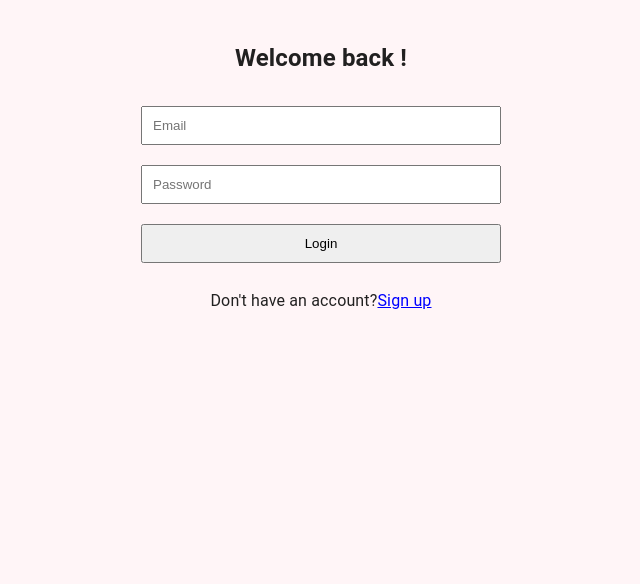
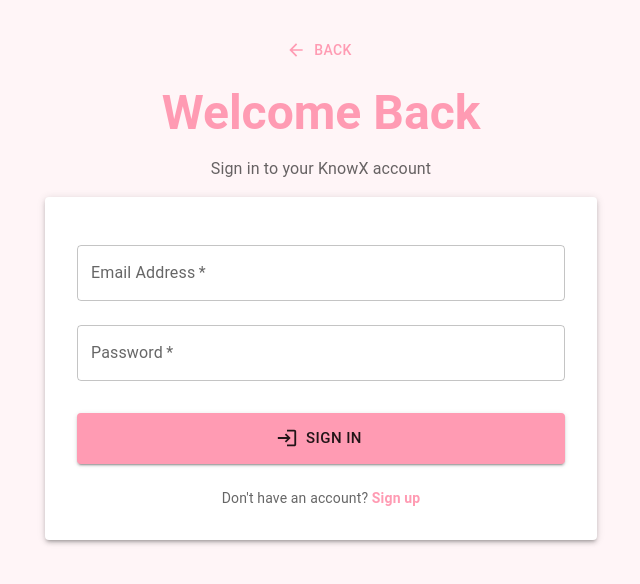
Before and after one commit to Nelyrma/KnowX_project, a React (Create React App) app in the folder knowx-front/: page /login in a window 1280 px wide. Shown: the top 584 px of the page, without its empty margins (319-959 px from the left). Built offline with nearby package versions, Linux system fonts and the light colour scheme.

Commit message:
Update the design

```diff
--- a/knowx-front/src/Login.jsx
+++ b/knowx-front/src/Login.jsx
@@ -1,58 +1,127 @@
 import { useState } from 'react';
 import axios from 'axios';
-import { useNavigate } from 'react-router-dom';
+import { useNavigate, Link } from 'react-router-dom';
+import {
+  Container,
+  Paper,
+  TextField,
+  Button,
+  Typography,
+  Box,
+  Alert
+} from '@mui/material';
+import { Login as LoginIcon, ArrowBack } from '@mui/icons-material';
 
 const Login = () => {
     const [email, setEmail] = useState('');
     const [password, setPassword] = useState('');
+    const [error, setError] = useState('');
+    const [loading, setLoading] = useState(false);
     const navigate = useNavigate();
 
-    const handleLogin = async () => {
+    const handleLogin = async (e) => {
+        e.preventDefault();
+        setLoading(true);
+        setError('');
+
         try {
             const res = await axios.post('http://localhost:3001/auth/login', { email, password });
-            localStorage.setItem('token', res.data.token);  // stock the token
-            alert('Connected !');
-            navigate('/home'); // Redirect to the home page
+            localStorage.setItem('token', res.data.token);
+
+            // Message de bienvenue plus personnalisé
+            alert(`Welcome back! 🎉`);
+            navigate('/home');
         } catch (err) {
-            alert('Connection error : ' + (err.response?.data?.error ||
-                err.message));
+            setError(err.response?.data?.error || 'Connection error');
+        } finally {
+            setLoading(false);
         }
     };
 
     return (
-        <div style={{ padding: '20px', maxWidth: '400px', margin: 'auto', textAlign: 'center' }}>
-            <h2>Welcome back !</h2>
-            <input
+        <Container maxWidth="sm">
+            {/* Header */}
+            <Box sx={{ textAlign: 'center', mb: 2, mt: 4 }}>
+                <Button
+                    startIcon={<ArrowBack />}
+                    onClick={() => navigate('/')}
+                    sx={{ mb: 2 }}
+                    color="primary"
+                >
+                    Back
+                </Button>
+                <Typography variant="h3" component="h1" gutterBottom sx={{ fontWeight: 'bold', color: 'primary.main' }}>
+                    Welcome Back
+                </Typography>
+                <Typography variant="body1" color="text.secondary">
+                    Sign in to your KnowX account
+                </Typography>
+            </Box>
+
+            {/* Formulaire */}
+            <Paper elevation={3} sx={{ p: 4 }}>
+                <form onSubmit={handleLogin}>
+                    <TextField
+                        fullWidth
+                        label="Email Address"
                         type="email"
-                placeholder='Email'
                         value={email}
                         onChange={(e) => setEmail(e.target.value)}
-                style={{ margin: '10px 0', padding: '10px', width: '100%' }}
+                        required
+                        margin="normal"
+                        variant="outlined"
+                        placeholder="Enter your email"
                     />
-            <br />
-            <input
+
+                    <TextField
+                        fullWidth
+                        label="Password"
                         type="password"
-                placeholder='Password'
                         value={password}
                         onChange={(e) => setPassword(e.target.value)}
-                style={{ margin: '10px 0', padding: '10px', width: '100%' }}
+                        required
+                        margin="normal"
+                        variant="outlined"
+                        placeholder="Enter your password"
                     />
-            <br />
-            <button
-                onClick={handleLogin}
-                style={{ padding: '10px', width: '100%', margin: '10px 0' }}
+
+                    {error && (
+                        <Alert severity="error" sx={{ mt: 2 }}>
+                            {error}
+                        </Alert>
+                    )}
+
+                    <Button
+                        type="submit"
+                        disabled={loading}
+                        variant="contained"
+                        fullWidth
+                        size="large"
+                        startIcon={<LoginIcon />}
+                        sx={{ mt: 3, py: 1.5 }}
                     >
-                Login
-            </button>
+                        {loading ? "Signing in..." : "Sign In"}
+                    </Button>
+                </form>
 
-            <p>
-                Don't have an account?
-                <span onClick={() => navigate('/signup')}
-                style={{ color: 'blue', cursor: 'pointer', textDecoration: 'underline' }}>
+                <Box sx={{ textAlign: 'center', mt: 3 }}>
+                    <Typography variant="body2" color="text.secondary">
+                        Don't have an account?{" "}
+                        <Link
+                            to="/signup"
+                            style={{
+                                color: '#ff9bb3',
+                                textDecoration: 'none',
+                                fontWeight: 'bold',
+                                cursor: 'pointer'
+                            }}
+                        >
                             Sign up
-                </span>
-            </p>
-        </div>
+                        </Link>
+                    </Typography>
+                </Box>
+            </Paper>
+        </Container>
     );
 };
 
--- a/knowx-front/src/SignupForm.jsx
+++ b/knowx-front/src/SignupForm.jsx
@@ -1,5 +1,16 @@
 import React, { useState } from "react";
-import { useNavigate } from 'react-router-dom';
+import { useNavigate, Link } from 'react-router-dom';
+import {
+    Container,
+    Paper,
+    TextField,
+    Button,
+    Typography,
+    Box,
+    CircularProgress,
+    Alert
+} from '@mui/material';
+import { PersonAdd, ArrowBack } from '@mui/icons-material';
 
 function SignupForm() {
     const navigate = useNavigate();
@@ -13,7 +24,6 @@
     const [message, setMessage] = useState("");
     const [loading, setLoading] = useState(false);
 
-    // handle input change
     const handleChange = (e) => {
         setFormData({
             ...formData,
@@ -21,7 +31,6 @@
         });
     };
 
-    // handle form submit
     const handleSubmit = async (e) => {
         e.preventDefault();
         setLoading(true);
@@ -38,8 +47,7 @@
             const data = await res.json();
             if (res.ok) {
                 setMessage("✅ Account created successfully!");
-                setTimeout(() => navigate("/home"), 1000); // redirection after 2sec
-
+                setTimeout(() => navigate("/home"), 1000);
             } else {
                 setMessage(data.error || "❌ Something went wrong");
             }
@@ -52,82 +60,103 @@
     };
 
     return (
-        <div style={{ maxWidth: "400px", margin: "auto", textAlign: "center" }}>
-            <h2>Welcome!</h2>
+        <Container maxWidth="sm">
+            {/* Header */}
+            <Box sx={{ textAlign: 'center', mb: 2, mt: 4 }}>
+                <Typography variant="h3" component="h1" gutterBottom sx={{ fontWeight: 'bold', color: 'primary.main' }}>
+                    Join KnowX
+                </Typography>
+                <Typography variant="body1" color="text.secondary">
+                    Create your account and start sharing skills
+                </Typography>
+            </Box>
+
+            {/* Formulaire */}
+            <Paper elevation={3} sx={{ p: 4 }}>
                 <form onSubmit={handleSubmit}>
-                <input
-                    type="text"
+                    <Box sx={{ display: 'flex', gap: 2, mb: 2 }}>
+                        <TextField
+                            fullWidth
+                            label="First Name"
+                            name="first_name"
+                            value={formData.first_name}
+                            onChange={handleChange}
+                            required
+                            variant="outlined"
+                        />
+                        <TextField
+                            fullWidth
+                            label="Last Name"
                             name="last_name"
-                    placeholder="Enter your name"
                             value={formData.last_name}
                             onChange={handleChange}
                             required
-                    style={styles.input}
+                            variant="outlined"
                         />
-                <input
-                    type="text"
-                    name="first_name"
-                    placeholder="Enter your first name"
-                    value={formData.first_name}
-                    onChange={handleChange}
-                    required
-                    style={styles.input}
-                />
-                <input
+                    </Box>
+
+                    <TextField
+                        fullWidth
+                        label="Email Address"
+                        name="email"
                         type="email"
-                    name="email"
-                    placeholder="Enter your email"
                         value={formData.email}
                         onChange={handleChange}
                         required
-                    style={styles.input}
+                        margin="normal"
+                        variant="outlined"
                     />
-                <input
+
+                    <TextField
+                        fullWidth
+                        label="Password"
+                        name="password"
                         type="password"
-                    name="password"
-                    placeholder="Enter your password"
                         value={formData.password}
                         onChange={handleChange}
                         required
-                    style={styles.input}
+                        margin="normal"
+                        variant="outlined"
                     />
-                <button
+
+                    <Button
                         type="submit"
                         disabled={loading}
-                    style={styles.button}
+                        variant="contained"
+                        fullWidth
+                        size="large"
+                        startIcon={loading ? <CircularProgress size={20} /> : <PersonAdd />}
+                        sx={{ mt: 3, py: 1.5 }}
                     >
-                    Sign up
-                </button>
+                        {loading ? "Creating Account..." : "Sign Up"}
+                    </Button>
+
+                    {message && (
+                        <Alert severity={message.includes("✅") ? "success" : "error"} sx={{ mt: 2 }}>
+                            {message}
+                        </Alert>
+                    )}
                 </form>
-            {message && <p>{message}</p>}
-            <p>- or -</p>
-            <p>
-                Have an account?
-                <span onClick={() => navigate('/login')} style={{ color: 'blue', cursor: 'pointer' }}>
+
+                <Box sx={{ textAlign: 'center', mt: 3 }}>
+                    <Typography variant="body2" color="text.secondary">
+                        Already have an account?{" "}
+                        <Link
+                            to="/login"
+                            style={{
+                                color: '#ff9bb3',
+                                textDecoration: 'none',
+                                fontWeight: 'bold',
+                                cursor: 'pointer'
+                            }}
+                        >
                             Sign in
-                </span>
-            </p>
-        </div>
+                        </Link>
+                    </Typography>
+                </Box>
+            </Paper>
+        </Container>
     );
 }
 
-const styles = {
-    input: {
-        display: "block",
-        width: "100%",
-        padding: "10px",
-        margin: "10px 0",
-        borderRadius: "8px",
-        border: "1px solid #ccc",
-    },
-    button: {
-        width: "100%",
-        padding: "10px",
-        backgroundColor: "#f8a5a5",
-        border: "none",
-        borderRadius: "8px",
-        cursor: "pointer",
-    },
-};
-
 export default SignupForm;
```
Lines whose indentation alone changed are shown as unchanged.
